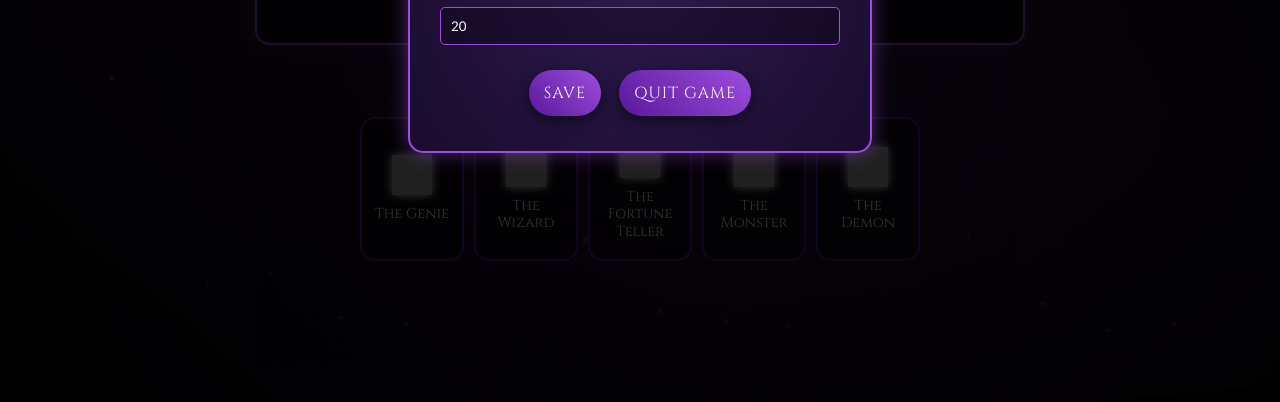
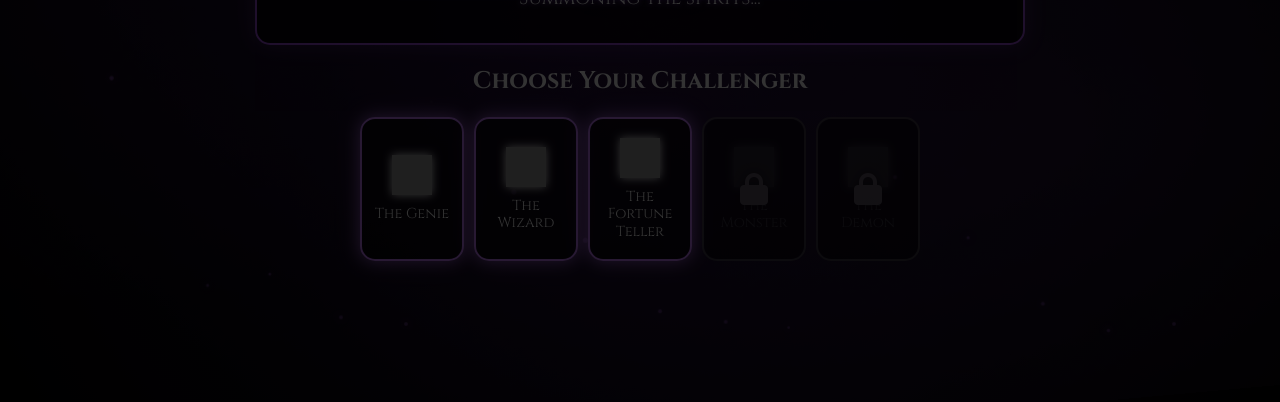
Before and after one commit to compsmart/oracle-ai-game, a FastAPI app: page / in a window 1280 px wide. Shown: the part 398-800 px from the top of the page. Run offline with FastAPI, Linux system fonts and the light colour scheme; grey boxes are pictures that could not be loaded.

Commit message:
added lockable characters

```diff
--- a/static/script.js
+++ b/static/script.js
@@ -13,6 +13,68 @@
 const playerNameInput = document.getElementById('player-name');
 const questionLimitInput = document.getElementById('question-limit');
 
+// Character Progress Tracking
+const UNLOCKABLE_CHARACTERS = ['demon', 'monster'];
+const STARTING_CHARACTERS = ['genie', 'wizard', 'fortune_teller'];
+
+function getBeatenCharacters() {
+    const beaten = localStorage.getItem('beatenCharacters');
+    return beaten ? JSON.parse(beaten) : [];
+}
+
+function markCharacterBeaten(personaId) {
+    const beaten = getBeatenCharacters();
+    if (!beaten.includes(personaId)) {
+        beaten.push(personaId);
+        localStorage.setItem('beatenCharacters', JSON.stringify(beaten));
+    }
+    updateCharacterLocks();
+}
+
+function areUnlockableCharactersAvailable() {
+    const beaten = getBeatenCharacters();
+    // Check if all starting characters have been beaten
+    return STARTING_CHARACTERS.every(char => beaten.includes(char));
+}
+
+function isCharacterLocked(personaId) {
+    if (!UNLOCKABLE_CHARACTERS.includes(personaId)) {
+        return false; // Starting characters are never locked
+    }
+    return !areUnlockableCharactersAvailable();
+}
+
+function updateCharacterLocks() {
+    const beaten = getBeatenCharacters();
+    const unlocked = areUnlockableCharactersAvailable();
+
+    // Update all persona cards
+    document.querySelectorAll('.persona-card').forEach(card => {
+        const personaId = card.getAttribute('data-persona-id');
+
+        // Remove existing states
+        card.classList.remove('locked', 'beaten');
+        const existingLock = card.querySelector('.lock-overlay');
+        if (existingLock) {
+            existingLock.remove();
+        }
+
+        // Check if locked
+        if (isCharacterLocked(personaId)) {
+            card.classList.add('locked');
+
+            // Add lock overlay
+            const lockOverlay = document.createElement('div');
+            lockOverlay.className = 'lock-overlay';
+            lockOverlay.innerHTML = '<i class="fas fa-lock"></i>';
+            card.appendChild(lockOverlay);
+        } else if (beaten.includes(personaId)) {
+            // Mark as beaten
+            card.classList.add('beaten');
+        }
+    });
+}
+
 // Load Settings on Start
 window.onload = () => {
     const savedName = localStorage.getItem('playerName');
@@ -27,6 +89,9 @@
 
     // Start rotating loading phrases
     startLoadingPhraseRotation();
+
+    // Initialize character locks
+    updateCharacterLocks();
 };
 
 // Loading phrase rotation
@@ -118,11 +183,18 @@
 
 // Close modal if clicked outside
 window.onclick = function(event) {
+    const settingsModal = document.getElementById('settings-modal');
+    const lockedModal = document.getElementById('locked-modal');
+
     if (event.target == settingsModal) {
         // Only close if name is set
         if (localStorage.getItem('playerName')) {
             closeSettings();
         }
+    }
+
+    if (event.target == lockedModal) {
+        closeLockedModal();
     }
 }
 
@@ -198,11 +270,38 @@
 }
 
 async function selectPersona(personaId, imageUrl) {
+    // Check if character is locked
+    if (isCharacterLocked(personaId)) {
+        showLockedModal();
+        return;
+    }
+
     stopLoadingPhraseRotation(); // Stop rotation when persona is selected
     if (imageUrl) {
         genieImg.src = imageUrl;
     }
     startGame(personaId);
+}
+
+function showLockedModal() {
+    const modal = document.getElementById('locked-modal');
+    const beaten = getBeatenCharacters();
+
+    // Update requirement checkmarks
+    STARTING_CHARACTERS.forEach(char => {
+        const reqElement = document.getElementById(`req-${char}`);
+        if (beaten.includes(char)) {
+            reqElement.classList.add('completed');
+        } else {
+            reqElement.classList.remove('completed');
+        }
+    });
+
+    modal.style.display = 'block';
+}
+
+function closeLockedModal() {
+    document.getElementById('locked-modal').style.display = 'none';
 }
 
 function startGame(personaId) {
@@ -311,9 +410,11 @@
                 inputArea.style.display = 'none';
             } else if (data.awaiting_play_again) {
                 // AI is asking if they want to play again - show Yes/No
+                // Check if this was a victory (AI guessed correctly)
+                // We need to track if AI won in the previous turn
                 inputArea.innerHTML = `
-                    <button class="btn answer-btn" style="width: 45%;" onclick="startGame('${currentPersonaId}')">Yes</button>
-                    <button class="btn answer-btn" style="width: 45%;" onclick="quitToHome()">No</button>
+                    <button class="btn answer-btn" style="width: 45%;" onclick="handlePlayAgain(true)">Yes</button>
+                    <button class="btn answer-btn" style="width: 45%;" onclick="handlePlayAgain(false)">No</button>
                 `;
                 inputArea.style.display = 'block';
             } else if (data.is_final_guess) {
@@ -377,11 +478,26 @@
     // Get current question count from UI
     const currentQuestionCount = parseInt(qCountSpan.innerText) || 0;
 
+    // Check if this is a "Yes" answer to the AI's final guess (AI wins)
+    const isYesToGuess = answer.toLowerCase() === 'yes' && currentQuestionCount > 0;
+    if (isYesToGuess) {
+        // Player lost, AI guessed correctly - mark character as beaten
+        markCharacterBeaten(currentPersonaId);
+    }
+
     socket.send(JSON.stringify({
         type: "answer",
         message: answer,
         question_number: currentQuestionCount
     }));
+}
+
+function handlePlayAgain(playAgain) {
+    if (playAgain) {
+        startGame(currentPersonaId);
+    } else {
+        quitToHome();
+    }
 }
 
 function submitCharacter() {
--- a/static/style.css
+++ b/static/style.css
@@ -311,7 +311,7 @@
 
 .persona-card {
     background: rgba(0, 0, 0, 0.6);
-    border: 2px solid #5a189a;
+    border: 2px solid #c77dff;
     border-radius: 15px;
     padding: 15px 10px;
     cursor: pointer;
@@ -324,6 +324,59 @@
     align-items: center;
     justify-content: center;
     gap: 10px;
+    position: relative;
+    box-shadow: 0 0 15px rgba(199, 125, 255, 0.6), 0 0 25px rgba(199, 125, 255, 0.3);
+}
+
+.persona-card:hover {
+    transform: scale(1.1);
+    border-color: #e0aaff;
+    box-shadow: 0 0 20px rgba(224, 170, 255, 0.8), 0 0 30px rgba(224, 170, 255, 0.4);
+}
+
+.persona-card.locked {
+    border-color: #555;
+    opacity: 0.6;
+    cursor: not-allowed;
+    box-shadow: none;
+}
+
+.persona-card.locked:hover {
+    transform: none;
+    border-color: #555;
+    box-shadow: none;
+}
+
+.persona-card.beaten {
+    border-color: #3d0066;
+    box-shadow: none;
+}
+
+.persona-card.beaten:hover {
+    border-color: #7b2cbf;
+    box-shadow: 0 0 15px rgba(123, 44, 191, 0.4);
+    transform: scale(1.1);
+}
+
+.lock-overlay {
+    position: absolute;
+    top: 0;
+    left: 0;
+    width: 100%;
+    height: 100%;
+    background: rgba(0, 0, 0, 0.7);
+    border-radius: 15px;
+    display: flex;
+    align-items: center;
+    justify-content: center;
+    z-index: 2;
+    pointer-events: none;
+}
+
+.lock-overlay i {
+    font-size: 32px;
+    color: #888;
+    filter: drop-shadow(0 0 5px rgba(0, 0, 0, 0.8));
 }
 
 .persona-card:hover {
@@ -410,19 +463,64 @@
     width: 100%;
     height: 100%;
     background-color: rgba(0,0,0,0.8);
+    overflow-y: auto;
 }
 
 .modal-content {
     background: radial-gradient(circle at center, #2d1b4e 0%, #1a0b2e 100%);
-    margin: 15% auto;
-    padding: 30px;
+    margin: 3% auto;
+    padding: 20px 30px;
     border: 2px solid #9d4edd;
     border-radius: 15px;
     width: 80%;
-    max-width: 400px;
+    max-width: 450px;
     text-align: center;
     box-shadow: 0 0 20px rgba(157, 78, 221, 0.5);
     position: relative;
+}
+
+.locked-message {
+    max-width: 450px;
+}
+
+.lock-icon-large {
+    font-size: 64px;
+    color: #c77dff;
+    margin-bottom: 20px;
+    animation: pulse 2s infinite;
+    filter: drop-shadow(0 0 15px rgba(199, 125, 255, 0.8));
+}
+
+.unlock-requirements {
+    margin: 25px 0;
+    text-align: left;
+    display: flex;
+    flex-direction: column;
+    gap: 15px;
+}
+
+.requirement {
+    display: flex;
+    align-items: center;
+    gap: 12px;
+    font-family: 'Cinzel', serif;
+    font-size: 1.1em;
+    color: #aaa;
+    transition: all 0.3s ease;
+}
+
+.requirement i {
+    font-size: 1.3em;
+    color: #555;
+}
+
+.requirement.completed {
+    color: #c77dff;
+}
+
+.requirement.completed i {
+    color: #00ff88;
+    filter: drop-shadow(0 0 5px rgba(0, 255, 136, 0.6));
 }
 
 .close {
--- a/templates/index.html
+++ b/templates/index.html
@@ -53,6 +53,33 @@
         </div>
     </div>
 
+    <div id="locked-modal" class="modal">
+        <div class="modal-content locked-message">
+            <span class="close" onclick="closeLockedModal()">&times;</span>
+            <div class="lock-icon-large">
+                <i class="fas fa-lock"></i>
+            </div>
+            <h2>Character Locked</h2>
+            <p>This powerful character awaits your mastery!</p>
+            <p>Defeat all three starting characters to unlock:</p>
+            <div class="unlock-requirements">
+                <div class="requirement" id="req-genie">
+                    <i class="fas fa-check-circle"></i>
+                    <span>The Genie</span>
+                </div>
+                <div class="requirement" id="req-wizard">
+                    <i class="fas fa-check-circle"></i>
+                    <span>The Wizard</span>
+                </div>
+                <div class="requirement" id="req-fortune_teller">
+                    <i class="fas fa-check-circle"></i>
+                    <span>The Fortune Teller</span>
+                </div>
+            </div>
+            <button class="btn" onclick="closeLockedModal()">Back to Selection</button>
+        </div>
+    </div>
+
     <div class="container">
         <div class="game-area">
             <div class="genie-avatar">
@@ -69,23 +96,23 @@
             <div class="controls" id="controls">
                 <h2 style="margin-bottom: 20px; font-family: 'Cinzel', serif;">Choose Your Challenger</h2>
                 <div class="persona-grid">
-                    <div class="persona-card" onclick="selectPersona('genie', '/static/images/characters/faces/outlined/genie.png')">
+                    <div class="persona-card" data-persona-id="genie" onclick="selectPersona('genie', '/static/images/characters/faces/outlined/genie.png')">
                         <img src="/static/images/characters/faces/outlined/genie.png" alt="Genie">
                         <p>The Genie</p>
                     </div>
-                    <div class="persona-card" onclick="selectPersona('wizard', '/static/images/characters/faces/outlined/wizard.png')">
+                    <div class="persona-card" data-persona-id="wizard" onclick="selectPersona('wizard', '/static/images/characters/faces/outlined/wizard.png')">
                         <img src="/static/images/characters/faces/outlined/wizard.png" alt="Wizard">
                         <p>The Wizard</p>
                     </div>
-                    <div class="persona-card" onclick="selectPersona('fortune_teller', '/static/images/characters/faces/outlined/fortune-teller.png')">
+                    <div class="persona-card" data-persona-id="fortune_teller" onclick="selectPersona('fortune_teller', '/static/images/characters/faces/outlined/fortune-teller.png')">
                         <img src="/static/images/characters/faces/outlined/fortune-teller.png" alt="Fortune Teller">
                         <p>The Fortune Teller</p>
                     </div>
-                    <div class="persona-card" onclick="selectPersona('monster', '/static/images/characters/faces/outlined/monster.png')">
+                    <div class="persona-card" data-persona-id="monster" onclick="selectPersona('monster', '/static/images/characters/faces/outlined/monster.png')">
                         <img src="/static/images/characters/faces/outlined/monster.png" alt="Monster">
                         <p>The Monster</p>
                     </div>
-                    <div class="persona-card" onclick="selectPersona('demon', '/static/images/characters/faces/outlined/demon.png')">
+                    <div class="persona-card" data-persona-id="demon" onclick="selectPersona('demon', '/static/images/characters/faces/outlined/demon.png')">
                         <img src="/static/images/characters/faces/outlined/demon.png" alt="Demon">
                         <p>The Demon</p>
                     </div>
```
Also changed, not shown: 1 other file.
